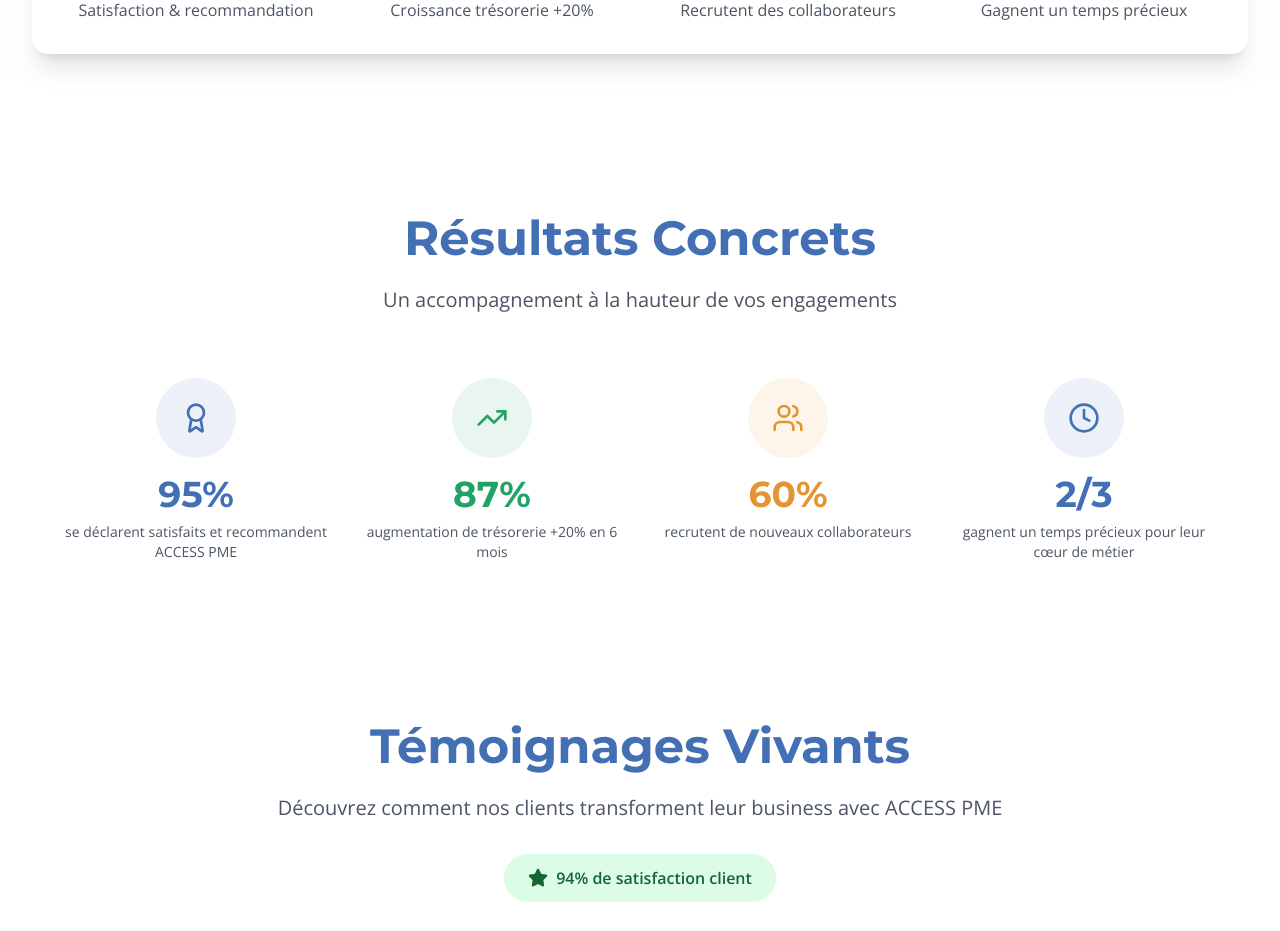
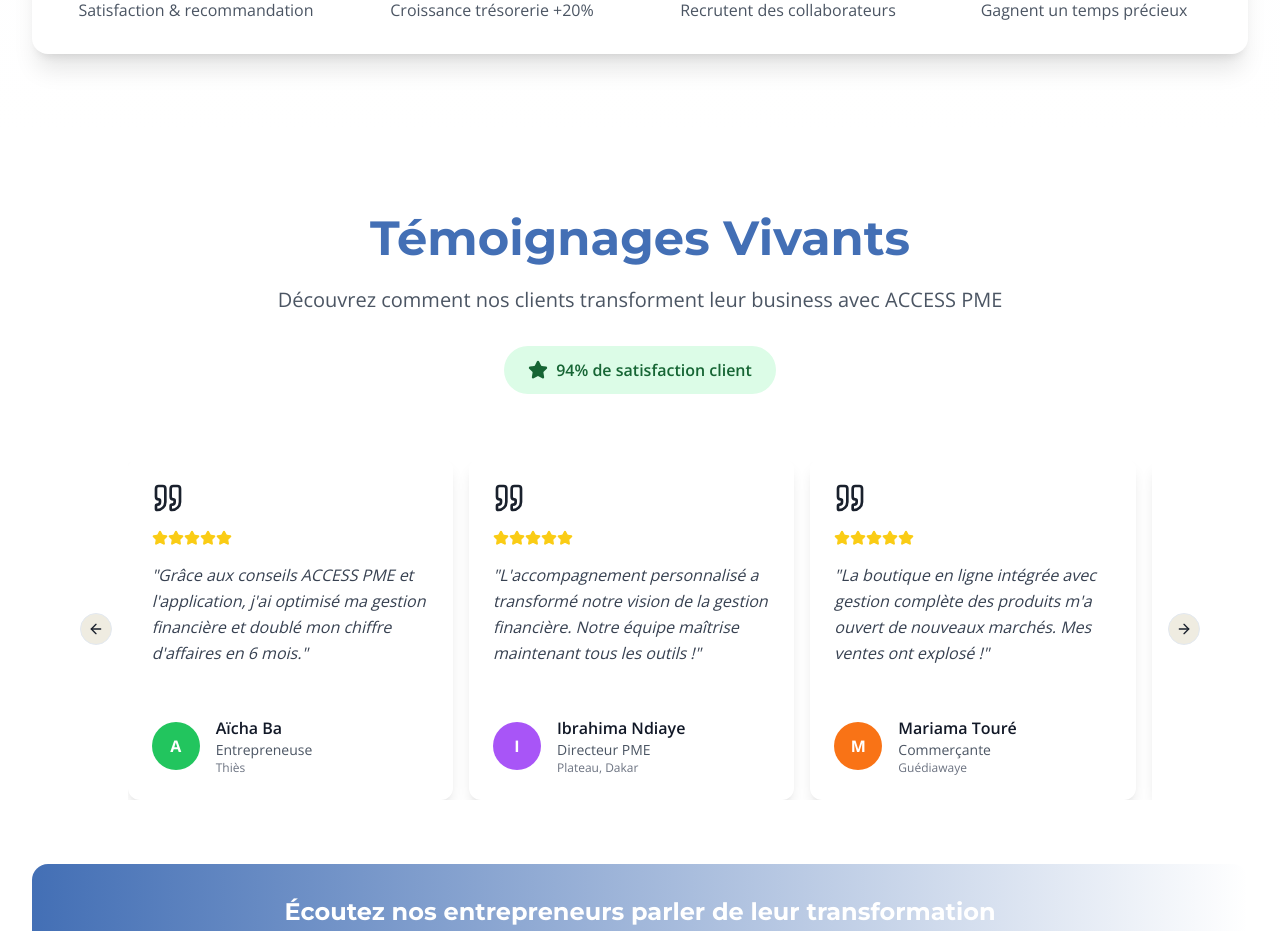
Before and after one commit to Abdelaziz-Abderahmane/access-pme-grow, a React (Vite) app: page / in a window 1280 px wide. Shown: the part 6400-7331 px from the top of the page. Built offline with nearby package versions, Linux system fonts and the light colour scheme.

Commit message:
Remove "Résultats Concrets" section
Remove the "Résultats Concrets" section that appears after the offers.

```diff
--- a/src/pages/Index.tsx
+++ b/src/pages/Index.tsx
@@ -5,7 +5,7 @@ import { PainPointsSection } from "@/components/PainPointsSection";
 import { SolutionsSection } from "@/components/SolutionsSection";
 import { AppShowcaseSection } from "@/components/AppShowcaseSection";
 import { PricingSection } from "@/components/PricingSection";
-import { ResultsSection } from "@/components/ResultsSection";
+
 import { TestimonialsSection } from "@/components/TestimonialsSection";
 import { CTASection } from "@/components/CTASection";
 import { Header } from "@/components/Header";
@@ -22,7 +22,6 @@ const Index = () => {
         <SolutionsSection />
         <AppShowcaseSection />
         <PricingSection />
-        <ResultsSection />
         <TestimonialsSection />
         <CTASection />
       </main>
```
